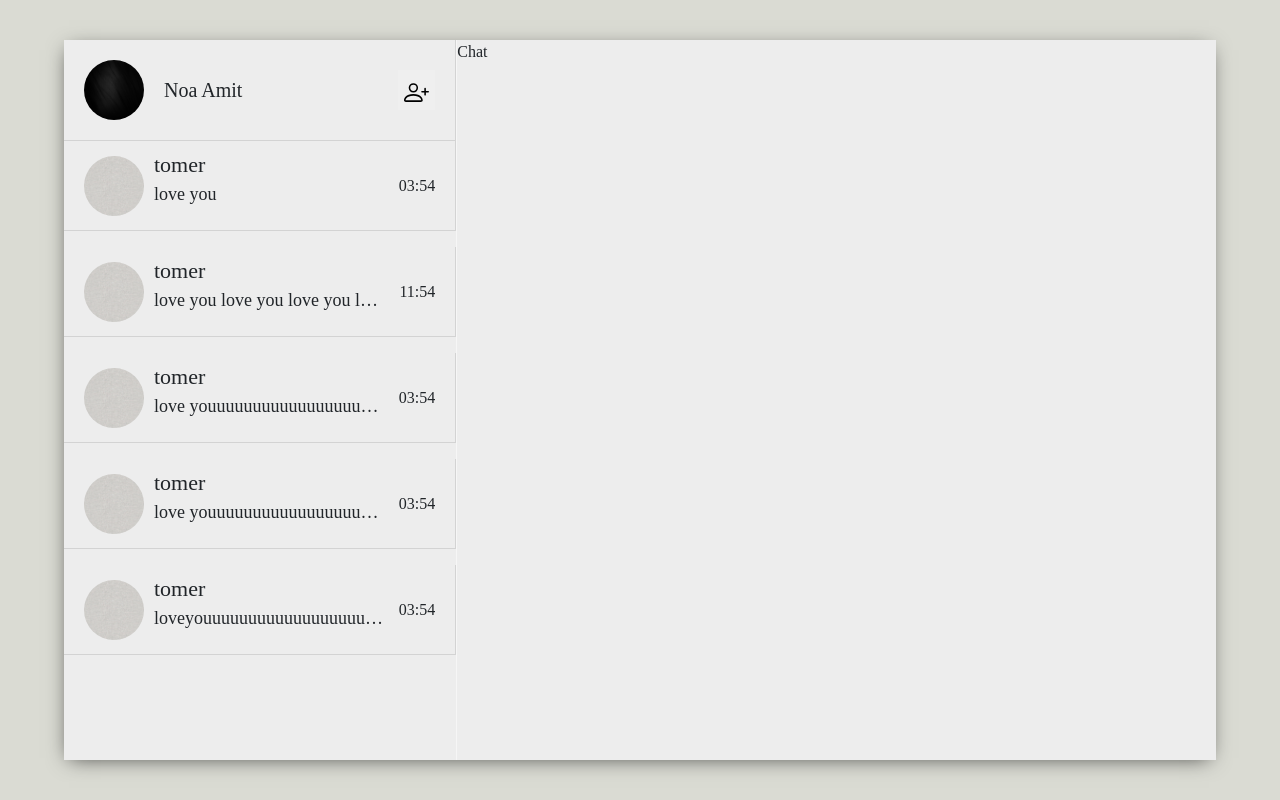
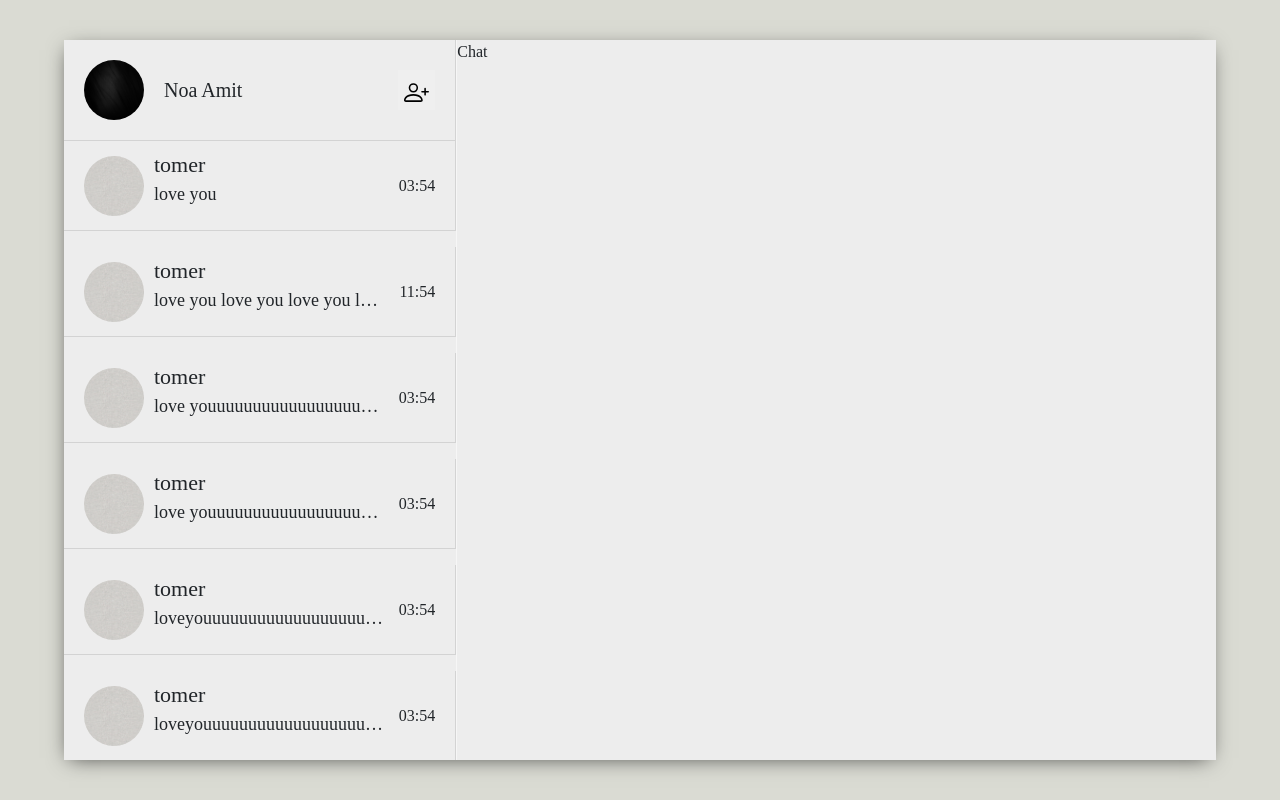
Before and after one commit to Noamit/Whatsapp_Clone_Project, a React (Create React App) app: page /chat in a window 1280 px wide. Built offline with nearby package versions, Linux system fonts and the light colour scheme.

Commit message:
commit3Noa

```diff
--- a/src/Sidebar.js
+++ b/src/Sidebar.js
@@ -20,6 +20,7 @@ function Sidebar() {
         <SingleSideChat name="tomer" lastMessage={"love youuuuuuuuuuuuuuuuuuuuuuuuuuuuuuuuuuuuuuuuuuuuuuuuuuuuuuuuuuuuuuu"} lastseen="03:54" />
         <SingleSideChat name="tomer" lastMessage={"love youuuuuuuuuuuuuuuuuuuuuuuuuuuuuuuuuuuuuuuuuuuuuuuuuuuuuuuuuuuuuuu youuuuuuuuuuuuuuuuuuuuuuuuuuuuuuuuuuuuuuuuuuuuuuuuuuuuuuuuuuuuuuu youuuuuuuuuuuuuuuuuuuuuuuuuuuuuuuuuuuuuuuuuuuuuuuuuuuuuuuuuuuuuuu youuuuuuuuuuuuuuuuuuuuuuuuuuuuuuuuuuuuuuuuuuuuuuuuuuuuuuuuuuuuuuu"} lastseen="03:54" />
         <SingleSideChat name="tomer" lastMessage={"loveyouuuuuuuuuuuuuuuuuuuuuuuuuuuuuuuuuuuuuuuuuuuuuuuuuuuuuuuuuuuuuuu "} lastseen="03:54" />
+        <SingleSideChat name="tomer" lastMessage={"loveyouuuuuuuuuuuuuuuuuuuuuuuuuuuuuuuuuuuuuuuuuuuuuuuuuuuuuuuuuuuuuuu "} lastseen="03:54" />
 
 
       </div>
```
